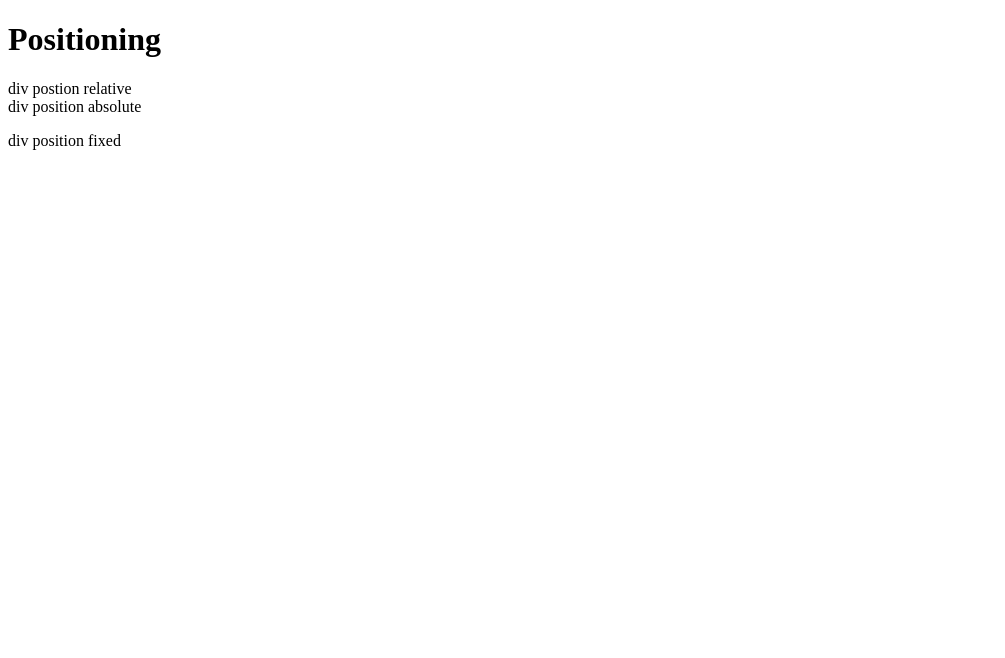
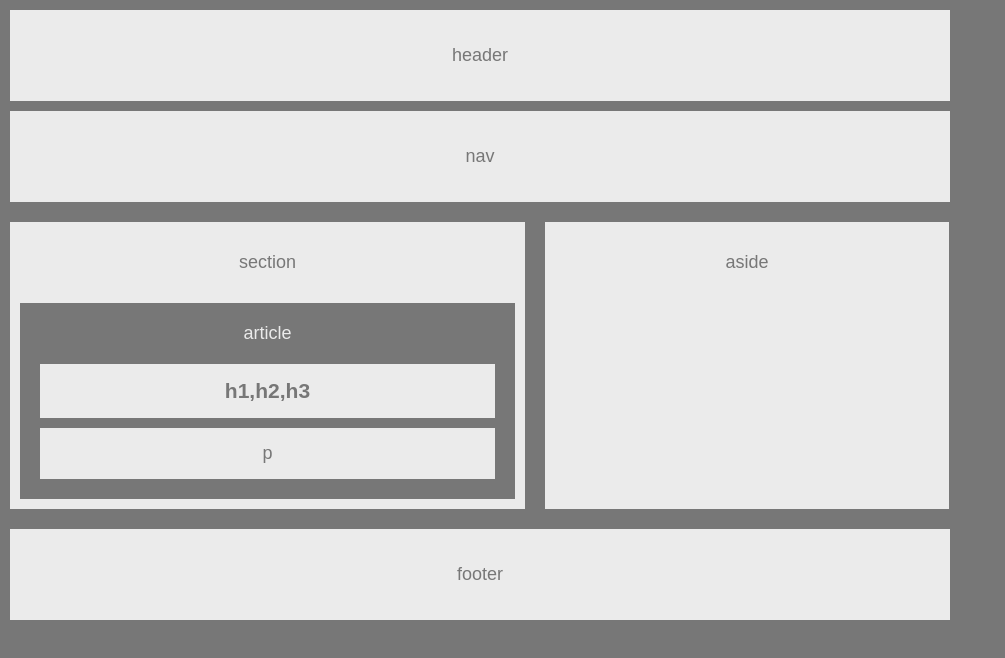
Before and after one commit to malley73/HW-Wireframe, a plain HTML site: page index.html in a window 1280 px wide. Shown: the whole page, without its empty margins (0-1005 px from the left). Drawn offline with Linux system fonts and the light colour scheme.

Commit message:
Final Commit

```diff
--- a/index.html
+++ b/index.html
@@ -3,20 +3,22 @@
 
 <head>
     <title>HW-Wireframe</title>
-    <link rel="stylesheet" type="text/css" href="assets/wireframeStyle.css">
+    <link rel="stylesheet" type="text/css" href="style.css">
 </head>
 
 <body>
-    <h1>Positioning</h1>
-    <p></p>
-
-    <div id="box2">div postion relative
-<div id="box3">div position absolute</div></div>
-
-    <p></p>
-
-<div id="box1">div position fixed</div>
-
+    <header>header</header>
+    <nav>nav</nav>
+    <div class="clear">
+    <section id="section1">section
+        <article id="article1">article
+            <h1>h1,h2,h3</h1>
+            <p>p</p>
+        </article>
+    </section>
+    <aside id="aside1">aside</aside>
+    </div>
+    <footer>footer</footer>
 </body>
 
 </html>
--- a/style.css
+++ b/style.css
@@ -1,69 +1,65 @@
-h1 {
-    background-color: black;
-    color: beige;
-    padding: 20px;
+body {
+    width: 960px;
+    margin: 0;
+    padding: 0;
+    background-color: #777;
     text-align: center;
+    font-family: "Arial", "Helvitica Neue", Helvitica, sans-serif;
+    font-size: 18px;
+    color: #777;
 }
 
-body {
-    margin: 0;
-    padding: 0;
-    background-color: beige;
+header,
+nav,
+footer {
+    margin: 10px;
+    background-color: #ebebeb;
+    padding: 35px;
 }
 
-a {
-    color: red;
+#section1 {
+    margin: 10px;
+    background-color: #ebebeb;
+    padding: 10px;
+    padding-top: 30px;
+    width: 495px;
+    float: left;
 }
 
-#bio-pic,
-#main-bio,
-#contact-info {
-    float: left;
-    padding-right: 10px;
+#article1 {
+    margin-top: 30px;
+    color: #ebebeb;
+    background-color: #777;
+    padding: 10px;
+    padding-top: 20px;
 }
 
-#main-bio {
-    width: 70%;
+#aside1 {
+    padding-top: 30px;
+    display: block;
+    background-color: #ebebeb;
+    margin: 10px;
+    background-color: ##ebebeb;
+    width: 404px;
+    float: left;
+    height: 257px;
 }
 
-#box {
-    clear: both;
-    overflow: auto;
-    background-color: #1E5792;
-    width: 400px;
-    height: 440px;
-    margin: 10px 30px 20px 50px;
-    color: #fff;
-    padding: 25px 10px 30px 20px;
-    border-style: solid;
-    border-width: 22px;
-    border-color: #113152;
+h1,
+p {
+    background-color: #ebebeb;
+    padding: 15px;
+    margin: 10px;
+    color: #777;
 }
 
-#box1 {
-    width: 150px;
-    height: 100px;
-    background-color: lightgrey;
-    position: fixed;
-    top: 0;
-    left: 0;
+h1 {
+    margin-top: 20px;
 }
 
-#box2 {
-    position: relative;
-    height: 200px;
-    width:1000px;
-    background-color: lightgrey;
+.clear::after {
+    overflow: auto;
+    content: "";
+    display: block;
+    clear: both;
 }
-
-#box3 {
-    position: absolute;
-    height: 100px;
-    width: 150px;
-    bottom: 0px;
-    right: -20px;
-    background-color: grey;
-}
-p{
-	width:1000px;
-}
```
